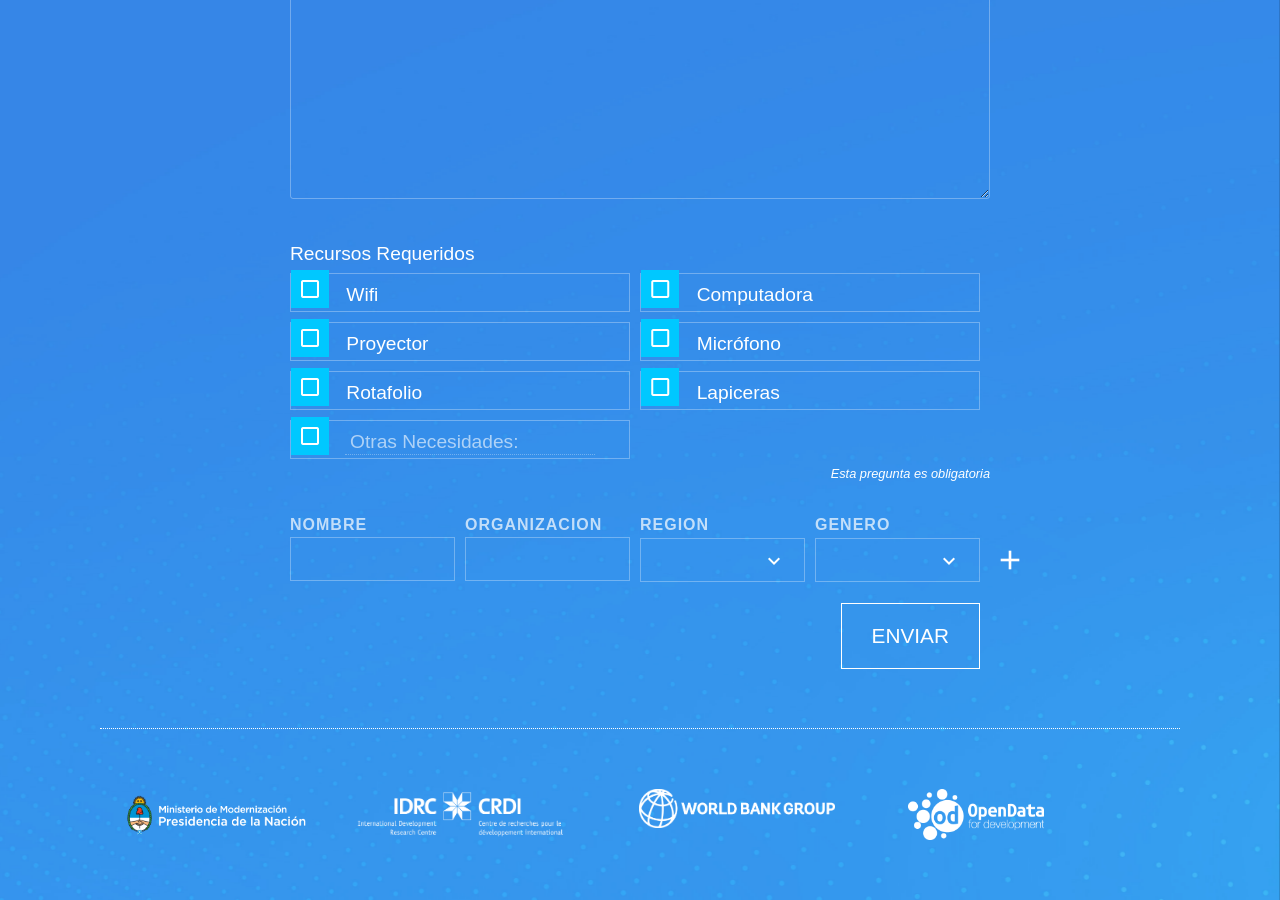
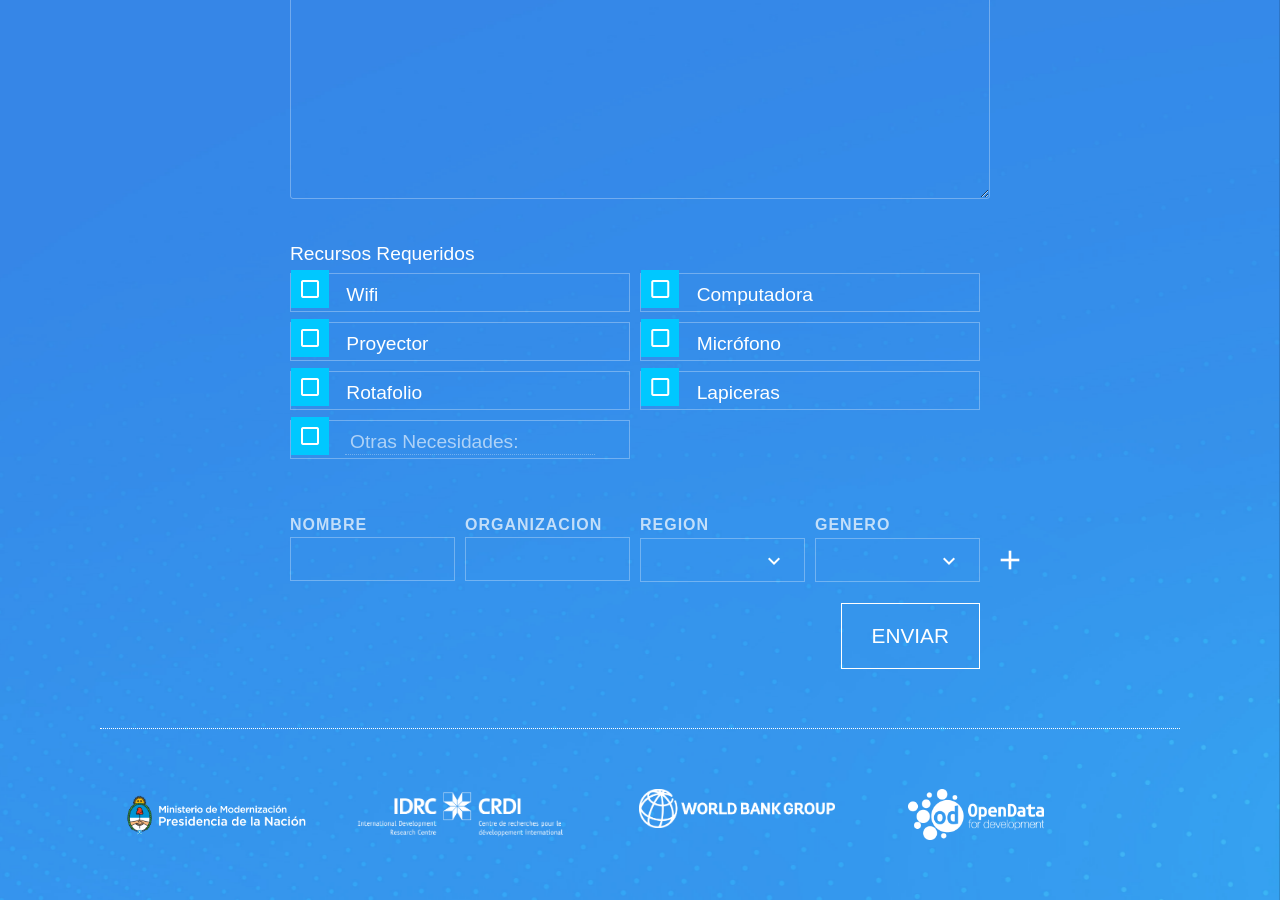
Before and after one commit to ccmdesign-archives/iodc18, a Jekyll site: the page built from source/call-for-proposals-form_es.html, in a window 1280 px wide and 900 px high, scrolled down 3118 px. Built offline with Jekyll 4.4.1, drawn with Linux system fonts in a browser that asks for light colours; some web fonts are replaced.

Commit message:
cfp es bugfixes

```diff
--- a/source/call-for-proposals-form_es.html
+++ b/source/call-for-proposals-form_es.html
@@ -388,30 +388,56 @@
 
 <div class="ss-q-help ss-secondary-text" dir="auto"></div></label>
 
-<ul class="ss-choices" role="group" aria-label="Recursos Requeridos  "><li class="ss-choice-item">
-<label><span class="ss-choice-item-control goog-inline-block"><input type="checkbox" name="entry.2014351691" value="Wifi" id="group_2014351691_1" role="checkbox" class="ss-q-checkbox" aria-label="Wifi" required="" aria-required="true"></span>
-<span class="ss-choice-label">Wifi</span>
-</label></li> <li class="ss-choice-item">
-<label><span class="ss-choice-item-control goog-inline-block"><input type="checkbox" name="entry.2014351691" value="Computer" id="group_2014351691_2" role="checkbox" class="ss-q-checkbox" aria-label="Computadora" required="" aria-required="true"></span>
+<ul class="ss-choices" role="group" aria-label="Recursos Requeridos  ">
+  <li class="ss-choice-item">
+  <label>
+    <span class="ss-choice-item-control goog-inline-block">
+      <input type="checkbox" name="entry.2014351691" value="Wifi" id="group_2014351691_1" role="checkbox" class="ss-q-checkbox">
+    </span>
+    <span class="ss-choice-label">Wifi</span>
+    </label></li> <li class="ss-choice-item">
+<label><span class="ss-choice-item-control goog-inline-block"><input type="checkbox" name="entry.2014351691" value="Computer" id="group_2014351691_2" role="checkbox" class="ss-q-checkbox"></span>
 <span class="ss-choice-label">Computadora</span>
 </label></li> <li class="ss-choice-item">
-<label><span class="ss-choice-item-control goog-inline-block"><input type="checkbox" name="entry.2014351691" value="Projector" id="group_2014351691_3" role="checkbox" class="ss-q-checkbox" aria-label="Proyector" required="" aria-required="true"></span>
+<label><span class="ss-choice-item-control goog-inline-block"><input type="checkbox" name="entry.2014351691" value="Projector" id="group_2014351691_3" role="checkbox" class="ss-q-checkbox"></span>
 <span class="ss-choice-label">Proyector</span>
 </label></li> <li class="ss-choice-item">
-<label><span class="ss-choice-item-control goog-inline-block"><input type="checkbox" name="entry.2014351691" value="Microphone" id="group_2014351691_4" role="checkbox" class="ss-q-checkbox" aria-label="Micrófono" required="" aria-required="true"></span>
+<label><span class="ss-choice-item-control goog-inline-block"><input type="checkbox" name="entry.2014351691" value="Microphone" id="group_2014351691_4" role="checkbox" class="ss-q-checkbox"></span>
 <span class="ss-choice-label">Micrófono</span>
 </label></li> <li class="ss-choice-item">
-<label><span class="ss-choice-item-control goog-inline-block"><input type="checkbox" name="entry.2014351691" value="Flipchart" id="group_2014351691_5" role="checkbox" class="ss-q-checkbox" aria-label="Rotafolio" required="" aria-required="true"></span>
+<label><span class="ss-choice-item-control goog-inline-block"><input type="checkbox" name="entry.2014351691" value="Flipchart" id="group_2014351691_5" role="checkbox" class="ss-q-checkbox"></span>
 <span class="ss-choice-label">Rotafolio</span>
 </label></li> <li class="ss-choice-item">
-<label><span class="ss-choice-item-control goog-inline-block"><input type="checkbox" name="entry.2014351691" value="Pens" id="group_2014351691_6" role="checkbox" class="ss-q-checkbox" aria-label="Lapiceras" required="" aria-required="true"></span>
+<label><span class="ss-choice-item-control goog-inline-block"><input type="checkbox" name="entry.2014351691" value="Pens" id="group_2014351691_6" role="checkbox" class="ss-q-checkbox"></span>
 <span class="ss-choice-label">Lapiceras</span>
-</label></li> <li class="ss-choice-item"><label><span class="ss-choice-item-control goog-inline-block"><input type="checkbox" name="entry.2014351691" value="__other_option__" id="group_2014351691_7" role="radio" class="ss-q-checkbox ss-q-other-toggle" required="" aria-required="true"></span>
+</label></li> <li class="ss-choice-item"><label><span class="ss-choice-item-control goog-inline-block"><input type="checkbox" name="entry.2014351691" value="__other_option__" id="group_2014351691_7" role="checkbox" class="ss-q-checkbox ss-q-other-toggle"></span>
 <span class="ss-choice-label">&nbsp;</span></label>
-<span class="ss-q-other-container goog-inline-block"><input type="text" name="entry.2014351691.other_option_response" placeholder="Otras Necesidades:" value="" class="ss-q-other" id="entry_2014351691_other_option_response" dir="auto" aria-label="Otras Necesidades"></span>
+<span class="ss-q-other-container goog-inline-block"><input placeholder="Otras Necesidades:"  type="text" name="entry.2014351691.other_option_response" value="" class="ss-q-other" id="entry_2014351691_other_option_response" dir="auto" aria-label="Other"></span>
 </li></ul>
+
 <div class="error-message" id="2059408904_errorMessage"></div>
-<div class="required-message">Esta pregunta es obligatoria</div></div></div></div>
+<div class="required-message">&nbsp;</div></div></div></div>
+
+
+
+
+
+
+
+
+
+
+
+
+
+
+
+
+
+
+
+
+
 
 <div class="participants">
   <table>
```
Also changed, not shown: source/call-for-proposals-form.html (+10 -7 lines).
